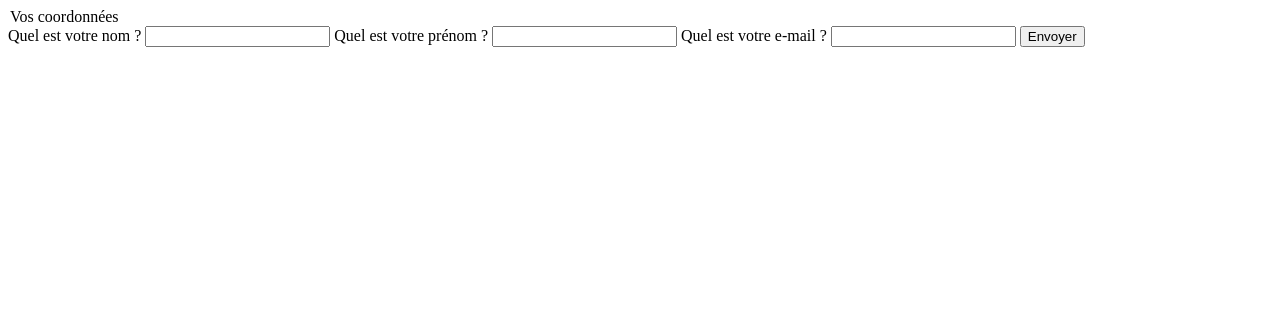
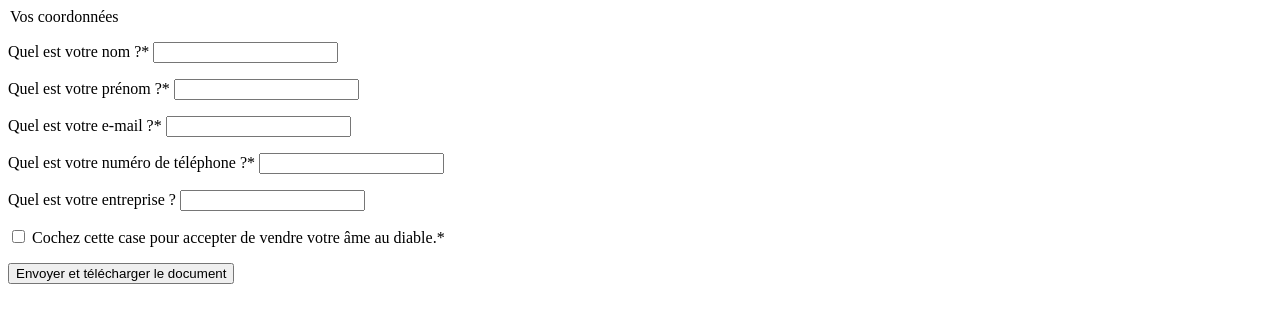
Before and after one commit to cosmonet-fr/landing, a PHP site: page / in a window 1280 px wide. Shown: the top 323 px of the page. Run offline with PHP 8.4, Linux system fonts and the light colour scheme.

Commit message:
Ajout de chanps

```diff
--- a/index.php
+++ b/index.php
@@ -13,16 +13,32 @@
 
         <legend>Vos coordonnées</legend> <!-- Titre du fieldset -->
 
-        <label for="nom">Quel est votre nom ?</label>
-        <input type="text" name="nom" id="nom" />
+        <p>
+            <label for="nom">Quel est votre nom ?*</label>
+            <input type="text" name="nom" id="nom" required />
+        </p>
+        <p>
+            <label for="prenom">Quel est votre prénom ?*</label>
+            <input type="text" name="prenom" id="prenom" required />
+        </p>
+        <p>
+            <label for="email">Quel est votre e-mail ?*</label>
+            <input type="email" name="email" id="email" required />
+        </p>
+        <p>
+            <label for="tel">Quel est votre numéro de téléphone ?*</label>
+            <input type="tel" name="tel" id="tel" required />
+        </p>
+        <p>
+            <label for="entreprise">Quel est votre entreprise ?</label>
+            <input type="text" name="entreprise" id="entreprise" />
+        </p>
+        <p>
+            <input type="checkbox" name="consentement" id="consentement" required />
+            <label for="consentement">Cochez cette case pour accepter de vendre votre âme au diable.*</label>
+        </p>
 
-        <label for="prenom">Quel est votre prénom ?</label>
-        <input type="text" name="prenom" id="prenom" />
-
-        <label for="email">Quel est votre e-mail ?</label>
-        <input type="email" name="email" id="email" />
-
-        <input type="submit" value="Envoyer" />
+        <input type="submit" value="Envoyer et télécharger le document" />
     </form>
 
 </body>
--- a/traitement.php
+++ b/traitement.php
@@ -22,7 +22,7 @@
         $headers .= 'Delivered-to: '.$destinataire."\n"; // Destinataire
         $headers .= 'Cc: '.$copie."\n"; // Copie Cc
         $headers .= 'Bcc: '.$copie_cachee."\n\n"; // Copie cachée Bcc
-        $message = 'Mon text '.$_POST["nom"].' '. $_POST["prenom"].' '.$_POST["email"];
+        $message = 'Mon text '.$_POST["nom"].' '. $_POST["prenom"].' '.$_POST["email"].' '.$_POST["tel"].' '.$_POST["entreprise"].'.';
         if (mail($destinataire, $objet, $message, $headers)) // Envoi du message
         {
             echo 'Votre message a bien été envoyé ';
```
